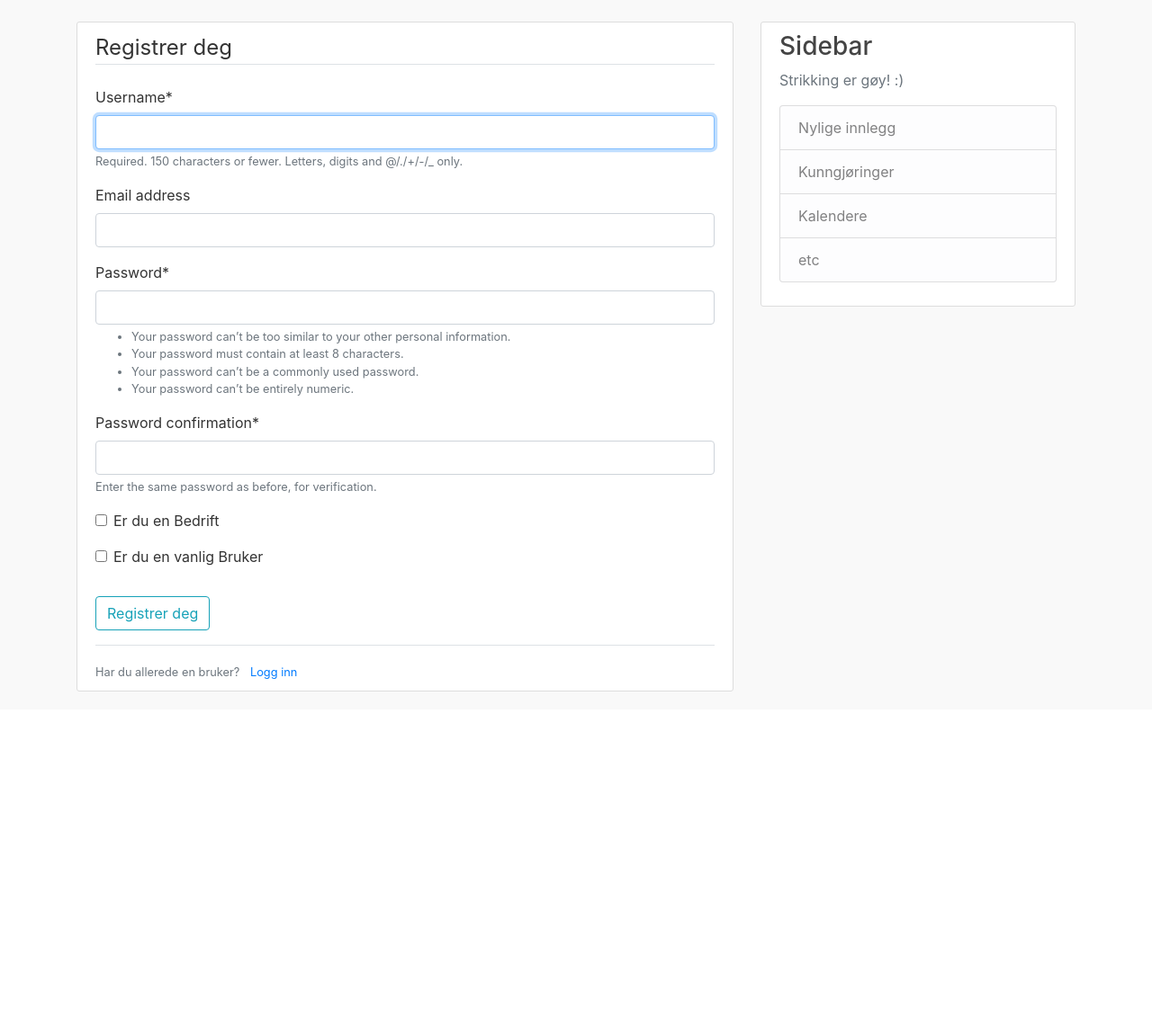
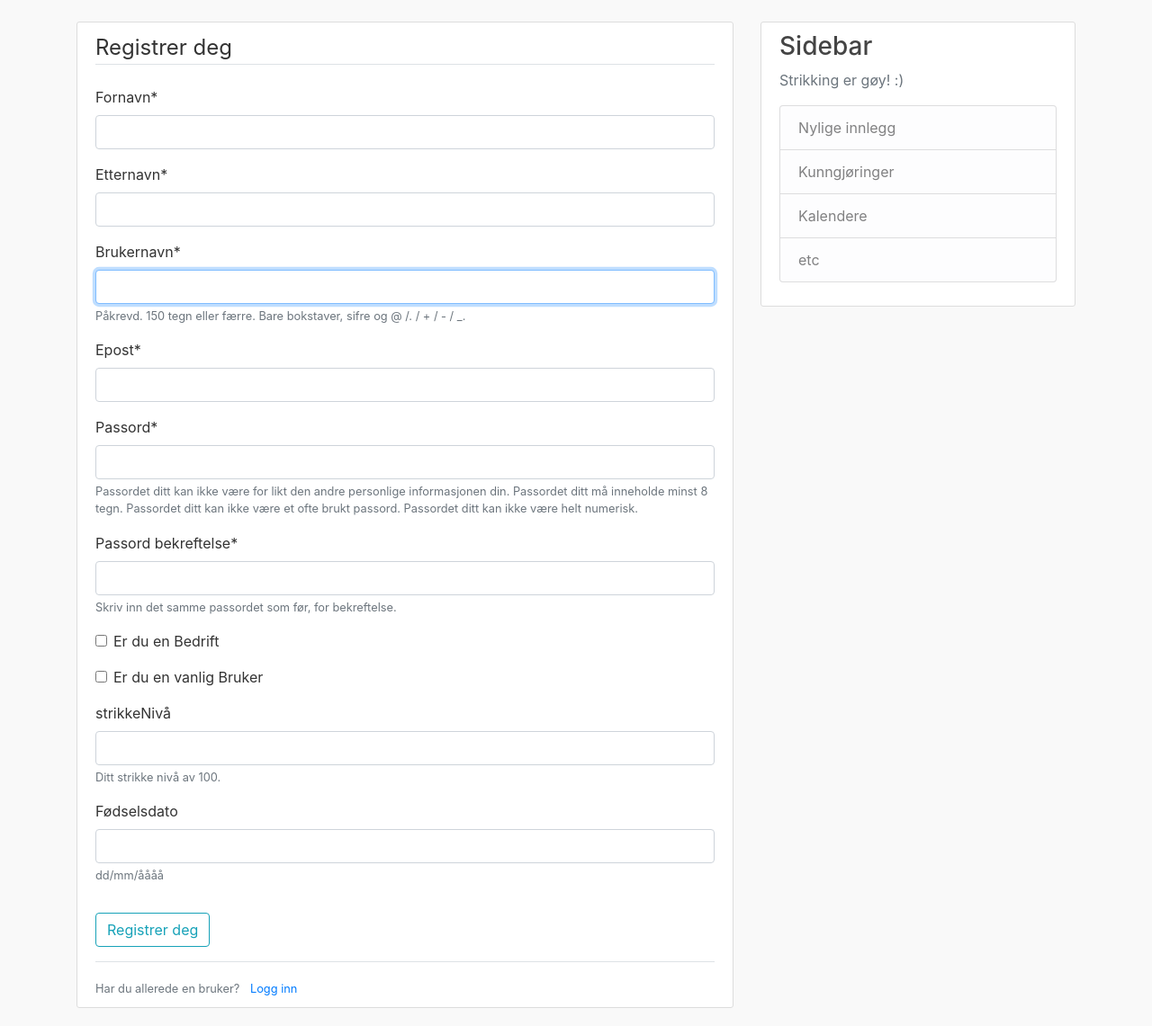
Before and after one commit to eivindsd/Programvareutvikling---Prosjekt, a Django app: page /signUp/ in a window 1280 px wide. Shown: the part 56-1197 px from the top of the page at 90% size. Before the commit the page ends 825 px from the top, so only its background shows below. Run offline with Django 3.2, Linux system fonts and the light colour scheme; some libraries are stand-ins or nearby versions.

Commit message:
mer info om brukere i registrering og profil

```diff
--- a/users/forms.py
+++ b/users/forms.py
@@ -1,16 +1,43 @@
 from django import forms
 #from django.contrib.auth.models import User
+from django.contrib.auth import password_validation
+from django.forms import DateInput
+from django.utils.translation import gettext, gettext_lazy as _
 from website.models import Rolle, Bruker
 from django.contrib.auth.forms import UserCreationForm
 
 class UserRegisterForm(UserCreationForm):
     #email = forms.EmailInput() #Leaving this blanck will set this as a required field
+    error_messages = {
+        'password_mismatch': _('De to passordfeltene stemte ikke.'),
+    }
+    email = forms.EmailField(label=_("Epost"), required=True)
+    password1 = forms.CharField(
+        label=_("Passord"),
+        strip=False,
+        widget=forms.PasswordInput(attrs={'autocomplete': 'new-password'}),
+        help_text=("Passordet ditt kan ikke være for likt den andre personlige informasjonen din."
+                   "\nPassordet ditt må inneholde minst 8 tegn.\n"
+                   "Passordet ditt kan ikke være et ofte brukt passord.\n"
+                   "Passordet ditt kan ikke være helt numerisk."),
+    )
+    password2 = forms.CharField(
+        label=_("Passord bekreftelse"),
+        widget=forms.PasswordInput(attrs={'autocomplete': 'new-password'}),
+        strip=False,
+        help_text=_("Skriv inn det samme passordet som før, for bekreftelse."),
+    )
     bedrift = forms.BooleanField(widget=forms.CheckboxInput(), label="Er du en Bedrift", required=False)
     vanligBruker = forms.BooleanField(widget=forms.CheckboxInput(), label="Er du en vanlig Bruker", required=False)
+    strikkeNivaa = forms.IntegerField(label="strikkeNivå", required=False, help_text=_("Ditt strikke nivå av 100."),)
+    bursdag = forms.DateField(required=False, label="Fødselsdato", input_formats=['%d/%m/%Y'],
+                              help_text=_("dd/mm/åååå"),)
+    fornavn = forms.CharField(label='Fornavn')
+    etternavn = forms.CharField(label='Etternavn')
 
     class Meta:
         model = Bruker
-        fields = ['username', 'email', 'password1', 'password2', 'bedrift', 'vanligBruker']
+        fields = ['fornavn', 'etternavn', 'username', 'email', 'password1', 'password2', 'bedrift', 'vanligBruker', 'strikkeNivaa', 'bursdag']
 
     def clean(self):
         print(self.data)
@@ -21,17 +48,26 @@ class UserRegisterForm(UserCreationForm):
 
     def save(self, *args, **kwargs):
         data = self.cleaned_data
-        # email, password1 = v['email'], v['password1']
         bruker = None
         if data['bedrift']:
             bruker = Bruker.objects.create_bedrift(
-            username=data['username'],
-            email=data['email'],
-            password=data['password1'],)
-        elif data['vanligBruker']:
+                username=data['username'],
+                email=data['email'],
+                password=data['password1'],
+                first_name=data['fornavn'],
+                last_name=data['etternavn'],
+                bursdag=data['bursdag'],
+                strikkeNivaa=data['strikkeNivaa'],)
+        else:
             bruker = Bruker.objects.create_user(
-            username=data['username'],
-            email=data['email'],
-            password=data['password1'],)
+                username=data['username'],
+                email=data['email'],
+                password=data['password1'],
+                first_name=data['fornavn'],
+                last_name=data['etternavn'],
+                bursdag=data['bursdag'],
+                strikkeNivaa=data['strikkeNivaa'],)
+
+
         # User is already saved after calling BaseUserManager function.
         return bruker
--- a/users/templates/users/login.html
+++ b/users/templates/users/login.html
@@ -14,7 +14,7 @@
         </form>
         <div class="border-top pt-3">
             <small class="text-muted">
-                Har du ikke en bruker? <a class="ml-2" href="#{% url 'register' %}">Registrer deg</a>
+                Har du ikke en bruker? <a class="ml-2" href="{% url 'register' %}">Registrer deg</a>
             </small>
         </div>
     </div>
--- a/users/templates/users/register.html
+++ b/users/templates/users/register.html
@@ -14,7 +14,7 @@
         </form>
         <div class="border-top pt-3">
             <small class="text-muted">
-                Har du allerede en bruker? <a class="ml-2" href="#{% url 'logIn' %}">Logg inn</a>
+                Har du allerede en bruker? <a class="ml-2" href="{% url 'login' %}">Logg inn</a>
             </small>
         </div>
     </div>
--- a/website/models.py
+++ b/website/models.py
@@ -1,3 +1,4 @@
+from django.contrib.auth.validators import UnicodeUsernameValidator
 from django.db import models
 from django.utils import timezone
 from django.contrib.auth.models import User
@@ -10,31 +11,38 @@ from django.contrib.auth.models import PermissionsMixin, AbstractUser
 
 class rolleBrukerManager(BaseUserManager):
     use_in_migrations = True
-    def _create_user(self, username, email, password, is_superuser, is_bedrift, is_staff, **extra_fields):
+    def _create_user(self, username, email, password, is_superuser, is_bedrift, is_staff, rolleId, **extra_fields):
         """override"""
         now = timezone.now()
-        print("I am here")
         if not username:
             raise ValueError('The given username must be set')
-        if not email or email == "" or email is None:
-            raise ValueError('The given email must be set')
-        email = self.normalize_email(email)
+        #if not email or email == "" or email is None:
+            #raise ValueError('The given email must be set')
+        if email:
+            email = self.normalize_email(email)
         username = self.model.normalize_username(username)
-        user = self.model(username=username, email=email, is_active=True, is_bedrift=is_bedrift, is_superuser=is_superuser,
-                          is_staff=is_staff, last_login=now, date_joined=now, **extra_fields)
+        if is_superuser:
+            user = self.model(username=username, email=email, is_active=True, is_bedrift=is_bedrift,
+                              is_superuser=is_superuser,
+                              is_staff=is_staff, last_login=now, date_joined=now, rolleId=1,)
+        else:
+            user = self.model(username=username, email=email, is_active=True, is_bedrift=is_bedrift, is_superuser=is_superuser,
+                          is_staff=is_staff, last_login=now, date_joined=now, rolleId=rolleId, first_name=extra_fields.get('first_name'),
+                          last_name=extra_fields.get('last_name'), bursdag=extra_fields.get('bursdag'),
+                          strikkeNivaa=extra_fields.get('strikkeNivaa'))
         user.set_password(password)
         user.save(using=self._db)
         return user
 
     def create_bedrift(self, username, email, password=None, **extra_fields):
-        return self._create_user(username, email, password, False, True, False, **extra_fields)
+        return self._create_user(username, email, password, False, True, False, 3,  **extra_fields)
 
     def create_superuser(self, username, email, password=None, **extra_fields):
-        return self._create_user(username, email, password, True, False, True, **extra_fields)
+        return self._create_user(username, email, password, True, False, True, 1, **extra_fields)
 
     def create_user(self, username, email, password=None, **extra_fields):
         print("Creating user")
-        return self._create_user(username, email, password, False, False, False, **extra_fields)
+        return self._create_user(username, email, password, False, False, False, 2, **extra_fields)
 
 
 class Rolle(models.Model):
@@ -45,17 +53,29 @@ class Rolle(models.Model):
 
 
 class Bruker(AbstractUser):
-    navn = models.CharField(max_length=50)
-    #username = models.CharField(max_length=50,  unique=True)
-    #email = models.EmailField(_('email address'), blank=True)
+    username_validator = UnicodeUsernameValidator()
+
+    username = models.CharField(
+        _('Brukernavn'),
+        max_length=150,
+        unique=True,
+        help_text=_('Påkrevd. 150 tegn eller færre. Bare bokstaver, sifre og @ /. / + / - / _.'),
+        validators=[username_validator],
+        error_messages={
+            'unique': _("Brukeren med dette brukernavn finnes allerede."),
+        },
+    )
+    first_name = models.CharField(_('fornavn'), max_length=30, blank=True)
+    last_name = models.CharField(_('etternavn'), max_length=150, blank=True)
+    email = models.EmailField(_('epost'), blank=True)
+    EMAIL_FIELD = 'email'
+    USERNAME_FIELD = 'username'
+    REQUIRED_FIELDS = ['email']
     password = models.CharField(max_length=100)#will add hashing alg
     bursdag = models.DateTimeField(default=None, null=True)
     alder = models.IntegerField(null=True)
-    rolleId = models.ForeignKey(Rolle, on_delete=models.CASCADE, default=2)
+    rolleId = models.IntegerField()
     strikkeNivaa = models.IntegerField(null=True)
-    #EMAIL_FIELD = 'email'
-    #USERNAME_FIELD = 'username'
-    #REQUIRED_FIELDS = ['email']
     #is_staff = models.BooleanField(_('staff status'), default=True)
     objects = rolleBrukerManager()
     is_bedrift = models.BooleanField(_('bedrift status'), default=False)
@@ -79,6 +99,12 @@ class Arrangement(models.Model):
     def __str__(self):
         return self.title
 
+    #add rolleId
+    def get_all(self):
+        liste = Arrangement.objects.all()
+        return liste
+
+
 class deltokArrangement(models.Model):
     arrangementId = models.ForeignKey(Arrangement, on_delete=models.CASCADE)
     brukerId = models.ForeignKey(Bruker, on_delete=models.CASCADE)
--- a/website/views.py
+++ b/website/views.py
@@ -1,7 +1,9 @@
-from django.shortcuts import render
+from django.shortcuts import render, redirect
 
 
 def home(request):
+    if not request.user.is_authenticated:
+        return redirect('login')
     return render(request, "website/home.html")
 
 """
```
Also changed, not shown: users/templates/users/profile.html (+20 -4 lines), website/templates/website/createEvent.html (+16 -0 lines), db.sqlite3, website/migrations/0021_auto_20200225_2117.py (added), website/migrations/0022_auto_20200225_2130.py (added), website/migrations/0023_auto_20200225_2149.py (added).
